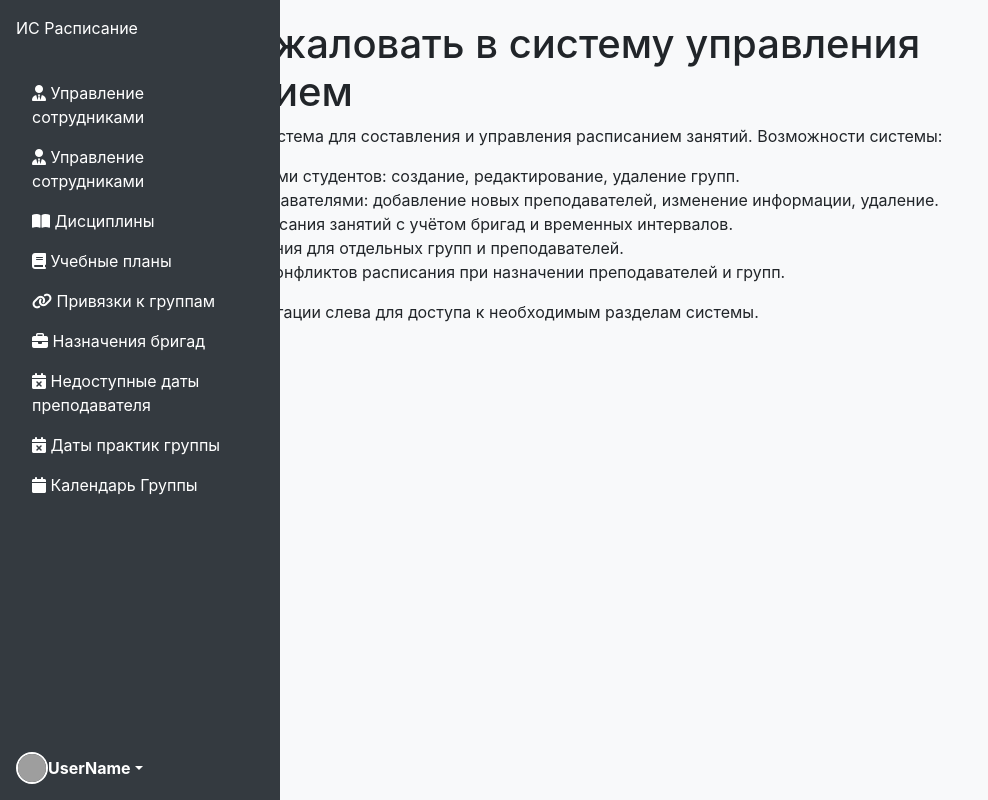
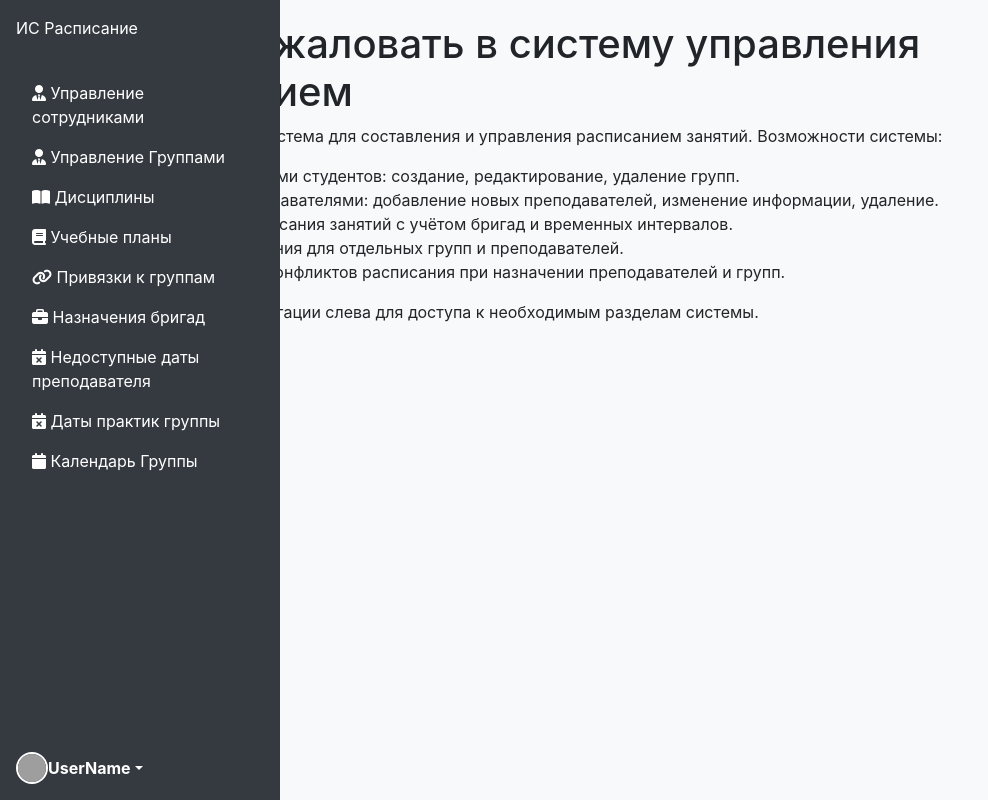
Before and after one commit to m4tveevm/is_schedule, a React (Vite) app in the folder frontend/: page / in a window 1280 px wide. Shown: the whole page, without its empty margins (0-988 px from the left). Built offline with nearby package versions, Linux system fonts and the light colour scheme; no server answers; sample sign-in values are in the browser's storage; grey boxes are pictures that could not be loaded.

Commit message:
Changing subjects page name in navbar
Signed-off-by: Mihhail Matvejev <m4tveevm@icloud.com>

```diff
--- a/frontend/src/components/Sidebar.jsx
+++ b/frontend/src/components/Sidebar.jsx
@@ -60,7 +60,7 @@ function Sidebar() {
                                 onClick={() => setShowMobileSidebar(false)}
                             >
                                 <i className="fa-solid fa-user-tie"></i> Управление
-                                сотрудниками
+                                Группами
                             </NavLink>
                         </li>
                         <li className="nav-item">
```
